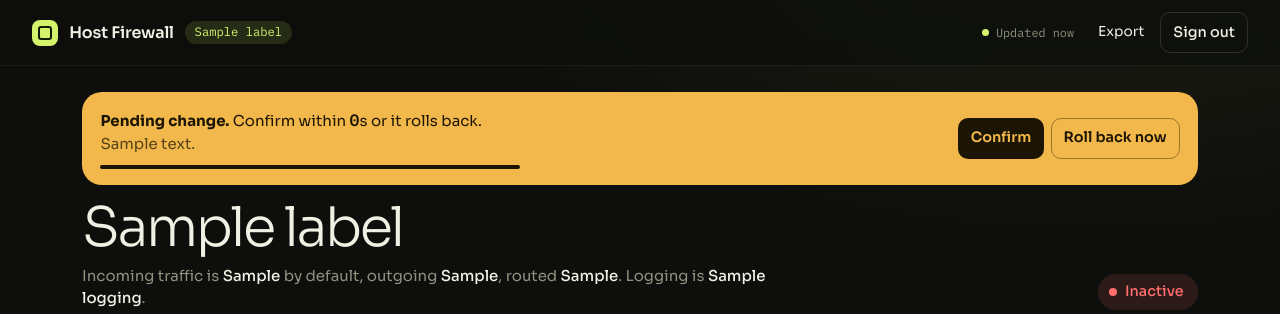
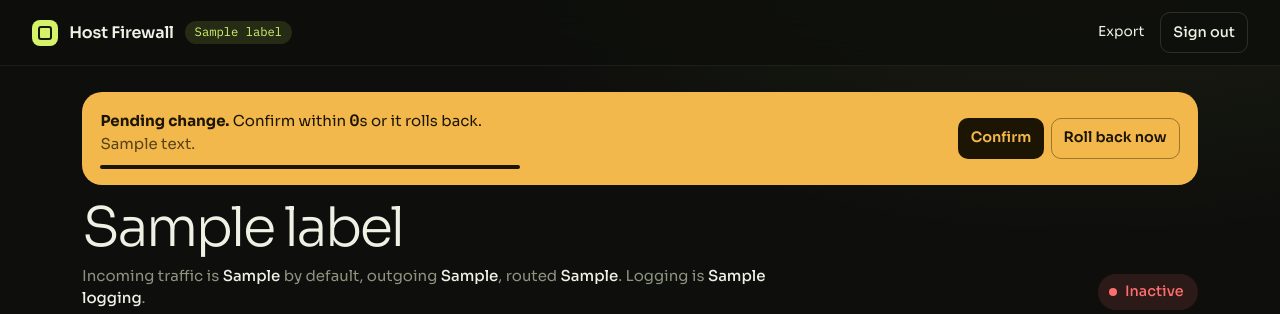
Before and after one commit to reonsmith/host-firewall, a Python web app: template backend/templates/dashboard.html in a window 1280 px wide. Shown: the top 314 px of the page. Run offline with Jinja, Linux system fonts and the light colour scheme; the template is opened without the code that fills it: most values are stand-ins (such as "Sample title", 1, 10 or a date in 2020).

Commit message:
Hide the live-update indicator where refresh is off

```diff
--- a/backend/static/app.css
+++ b/backend/static/app.css
@@ -116,6 +116,7 @@ code { font-family: var(--mono); font-size: 0.86em; }
   padding: 0 0.5rem;
   white-space: nowrap;
 }
+.live[hidden] { display: none; }
 .live-dot { width: 7px; height: 7px; border-radius: 50%; background: var(--lime); }
 .live.is-stale .live-dot { background: var(--faint); }
 .live.is-flash .live-dot { animation: live-flash 0.9s ease-out 1; }
```
